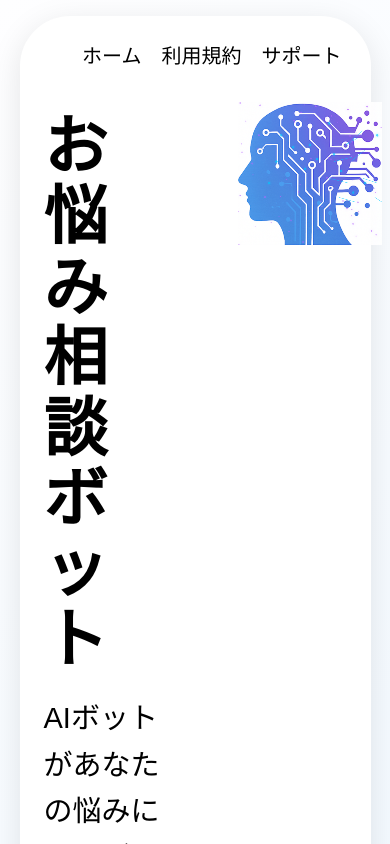
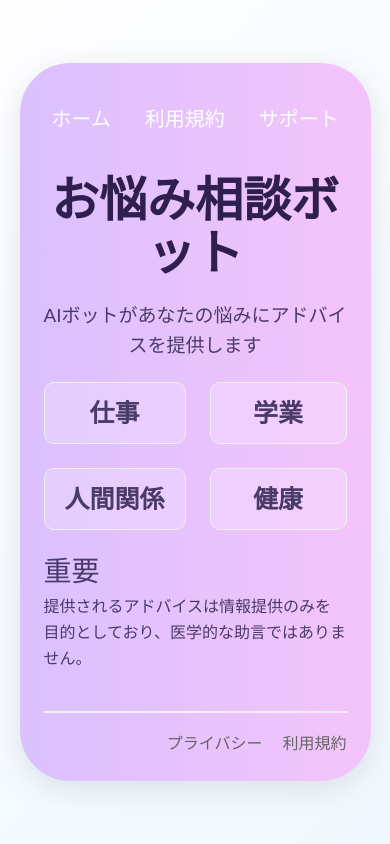
Before and after one commit to JuliettKhar/ai-consult-app, a Vue app: page / in a window 390 px wide. Shown: the top 844 px of the page. Built offline with nearby package versions, Linux system fonts and the light colour scheme; the HTML template or start-up script is replaced by a standard one.

Commit message:
add media query

```diff
--- a/src/App.vue
+++ b/src/App.vue
@@ -24,8 +24,9 @@ import { RouterLink, RouterView } from 'vue-router'
   justify-content: space-between;
   align-items: center;
   gap: 20px;
+
   @media (max-width: 1024px) {
-    justify-content: flex-end;
+    justify-content: center;
   }
 
   &__logo {
@@ -33,6 +34,7 @@ import { RouterLink, RouterView } from 'vue-router'
     text-decoration: none;
     font-size: 36px;
     font-weight: bold;
+
     @media (max-width: 1024px) {
       display: none;
     }
@@ -68,6 +70,12 @@ import { RouterLink, RouterView } from 'vue-router'
         transform: scaleX(1);
       }
     }
+
+    @media (max-width: 1024px) {
+      gap: 1.5rem;
+      padding: 1rem 0 0;
+      color: white;
+    }
   }
 }
 
@@ -77,6 +85,11 @@ import { RouterLink, RouterView } from 'vue-router'
   gap: 20px;
   font-size: 20px;
   position: relative;
+
+  @media (max-width: 1024px) {
+    font-size: 16px;
+    color: #666;
+  }
 
   &::before {
     position: absolute;
--- a/src/assets/base.css
+++ b/src/assets/base.css
@@ -76,6 +76,7 @@ body {
 
   @media (max-width: 1024px) {
     padding: 1rem 0;
+    color: #4a3a6a;
   }
 }
 
--- a/src/assets/main.css
+++ b/src/assets/main.css
@@ -11,10 +11,26 @@
   gap: 20px;
   background: white;
   border-radius: 50px;
-  box-shadow: 0 8px 32px rgba(0,0,0,0.1);
+  box-shadow: 0 8px 32px rgba(0, 0, 0, 0.1);
 
-   @media (max-width: 1024px) {
-     padding: 1.5rem;
-     max-width: 90%;
-   }
+  @media (max-width: 1024px) {
+    padding: 1.5rem;
+    max-width: 90%;
+    min-width: 90%;
+    background: linear-gradient(270deg, #d0bfff, #b8c0ff, #f3c4fb, #d0bfff);
+    background-size: 400% 400%;
+    animation: gradientMove 40s ease-in-out infinite;
+  }
 }
+
+@keyframes gradientMove {
+  0% {
+    background-position: 0% 50%;
+  }
+  50% {
+    background-position: 100% 50%;
+  }
+  100% {
+    background-position: 0% 50%;
+  }
+}
--- a/src/views/ChatView.vue
+++ b/src/views/ChatView.vue
@@ -139,6 +139,7 @@ const fetchNextQuestion = () => {
 
       @media (max-width: 1024px) {
         width: 100%;
+        background: transparent;
       }
 
       &:focus {
--- a/src/views/HomeView.vue
+++ b/src/views/HomeView.vue
@@ -44,6 +44,13 @@ const categorySelectBtns = [
     grid-template-rows: 0.5fr 100px 100px;
     width: 100%;
     gap: 20px;
+    margin-bottom: 20px;
+
+    @media (max-width: 1024px) {
+      grid-template-columns: 1fr;
+      grid-template-rows: 1fr;
+      gap: 0;
+    }
   }
 
   &__title-section {
@@ -58,6 +65,12 @@ const categorySelectBtns = [
       line-height: 1.1;
       font-size: 4rem;
       font-weight: bold;
+
+      @media (max-width: 1024px) {
+        font-size: 3rem;
+        text-align: center;
+        color: #2f1f4f;
+      }
     }
   }
 
@@ -65,6 +78,10 @@ const categorySelectBtns = [
     position: relative;
     grid-row: 1;
     grid-column: 2;
+
+    @media (max-width: 1024px) {
+      display: none;
+    }
 
     &-image {
       width: 100%;
@@ -79,11 +96,19 @@ const categorySelectBtns = [
     display: flex;
     align-items: center;
     gap: 24px;
+
+    @media (max-width: 1024px) {
+      display: grid;
+      grid-template-columns: 1fr 1fr;
+    }
   }
 
   &__warning-section {
     grid-row: 3;
     grid-column: 1 / span 3;
+
+    @media (max-width: 1024px) {
+    }
   }
 }
 
@@ -91,6 +116,11 @@ const categorySelectBtns = [
   &__description {
     font-size: 29px;
     margin-top: 20px;
+
+    @media (max-width: 1024px) {
+      font-size: 19px;
+      text-align: center;
+    }
   }
 }
 
@@ -98,10 +128,18 @@ const categorySelectBtns = [
   &__title {
     font-weight: bold;
     font-size: 28px;
+
+    @media (max-width: 1024px) {
+      font-weight: normal;
+    }
   }
 
   &__subtitle {
     font-size: 20px;
+
+    @media (max-width: 1024px) {
+      font-size: 16px;
+    }
   }
 }
 
@@ -117,6 +155,12 @@ const categorySelectBtns = [
     cursor: pointer;
     transition: all 0.3s ease;
     text-decoration: none;
+    white-space: nowrap;
+    text-align: center;
+
+    @media (max-width: 1024px) {
+      background: rgba(255, 255, 255, 0.2);
+    }
 
     &:hover {
       border-color: #7852e1;
@@ -132,4 +176,10 @@ const categorySelectBtns = [
     transform: translate(55px, 10px);
   }
 }
+
+section {
+  @media (max-width: 1024px) {
+    margin-bottom: 20px;
+  }
+}
 </style>
```
